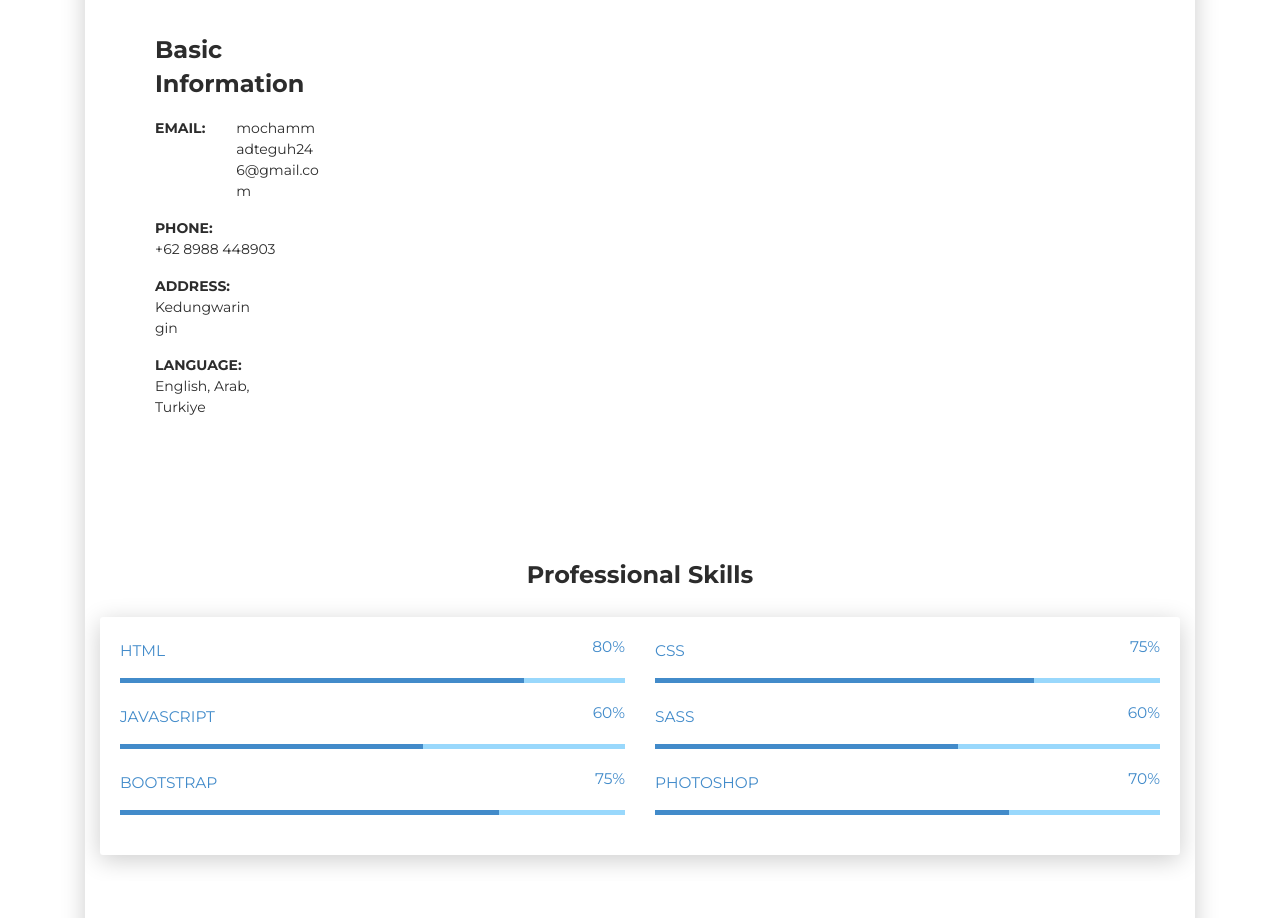
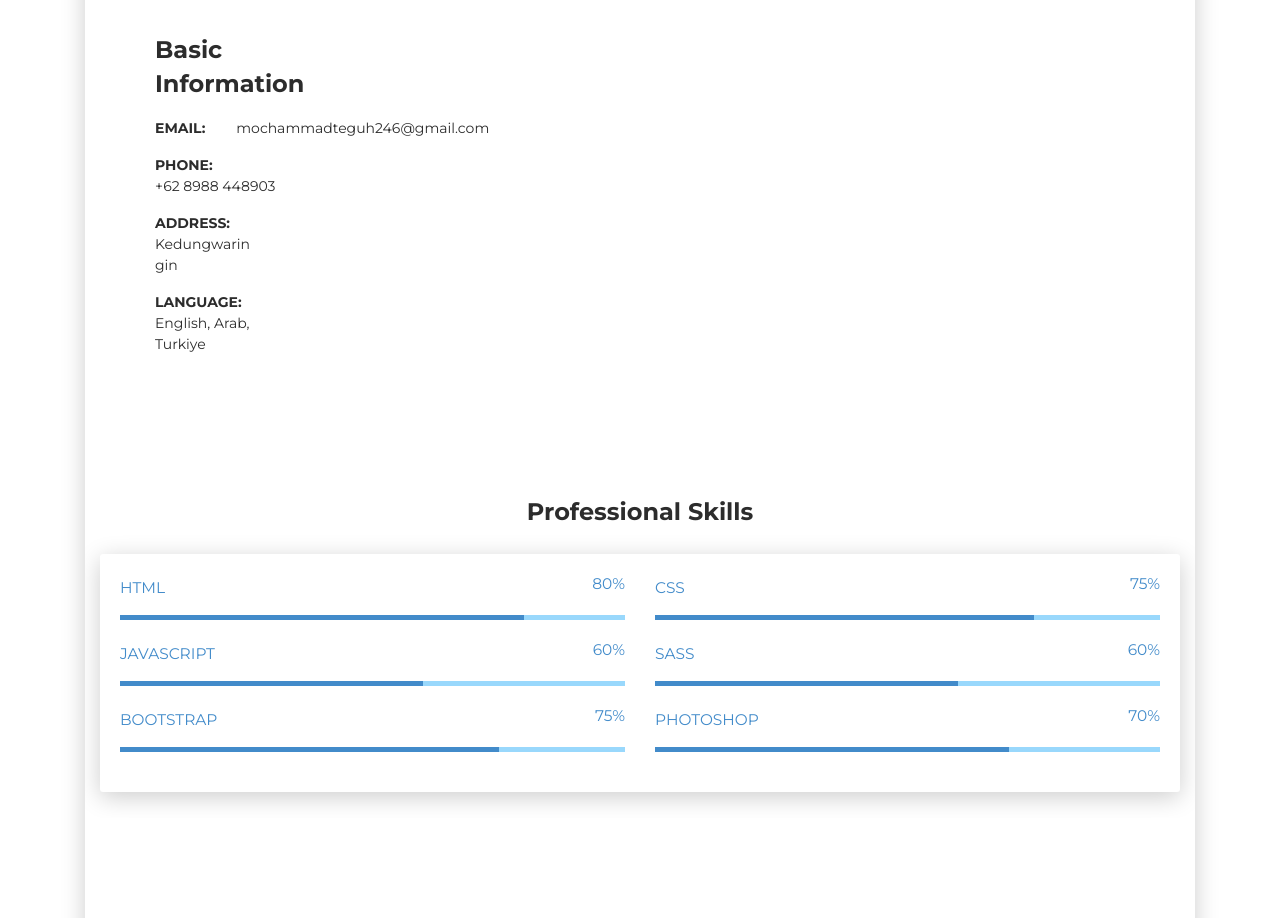
Before and after one commit to TeguhMochammad/TeguhMochammad.github.io, a plain HTML site: page index.html in a window 1280 px wide. Shown: the part 843-1761 px from the top of the page. Drawn offline with Linux system fonts and the light colour scheme.

Commit message:
Update index.html

```diff
--- a/index.html
+++ b/index.html
@@ -78,7 +78,7 @@ Halo! Saya adalah lulusan baru yang bersemangat dengan fondasi kuat dalam dunia
             <div class="h4 mt-0 title">Basic Information</div>
             <div class="row mt-3">
               <div class="col-sm-5"><strong class="text-uppercase">Email:</strong></div>
-              <div class="col-sm-7"white-space: nowrap;>mochammadteguh246@gmail.com</div>
+              <div class="col-sm-7" style="white-space: nowrap;">mochammadteguh246@gmail.com</div>
             </div>
             <div class="row mt-3">
               <div class="col-sm-12"><strong class="text-uppercase">Phone:</strong></div>
```
